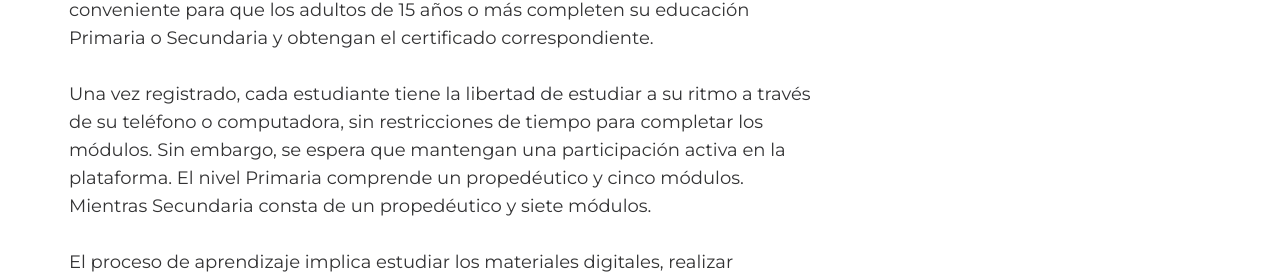
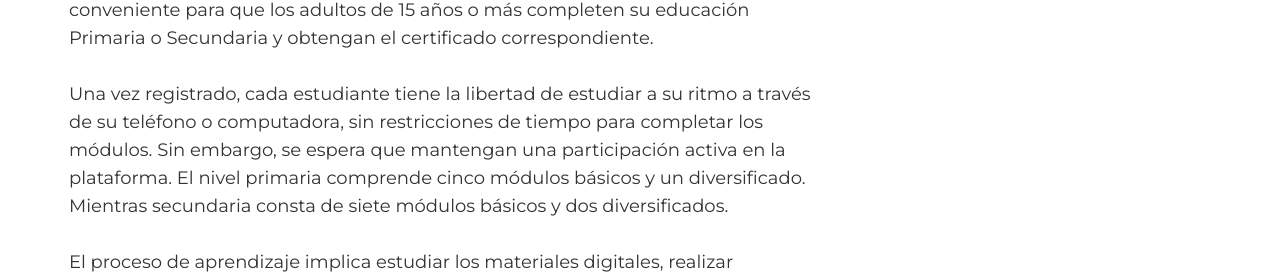
Before and after one commit to ineacdmx2024/inea-web, a Next.js app: page /oferta-educativa/enlinea in a window 1280 px wide. Shown: the part 650-924 px from the top of the page. Built offline with nearby package versions, Linux system fonts and the light colour scheme; no server answers.

Commit message:
Updated a paragraph

```diff
--- a/src/app/oferta-educativa/enlinea/page.jsx
+++ b/src/app/oferta-educativa/enlinea/page.jsx
@@ -8,7 +8,7 @@ const linea = {
   description: "",
   paragraphs: [
     "Aprende INEA es una plataforma educativa en línea y gratuita, accesible para cualquier persona. Su objetivo principal es proporcionar una vía flexible y conveniente para que los adultos de 15 años o más completen su educación Primaria o Secundaria y obtengan el certificado correspondiente.",
-    "Una vez registrado, cada estudiante tiene la libertad de estudiar a su ritmo a través de su teléfono o computadora, sin restricciones de tiempo para completar los módulos. Sin embargo, se espera que mantengan una participación activa en la plataforma. El nivel Primaria comprende un propedéutico y cinco módulos. Mientras Secundaria consta de un propedéutico y siete módulos.",
+    "Una vez registrado, cada estudiante tiene la libertad de estudiar a su ritmo a través de su teléfono o computadora, sin restricciones de tiempo para completar los módulos. Sin embargo, se espera que mantengan una participación activa en la plataforma. El nivel primaria comprende cinco módulos básicos y un diversificado. Mientras secundaria consta de siete módulos básicos y dos diversificados.",
     "El proceso de aprendizaje implica estudiar los materiales digitales, realizar actividades y aprobar una evaluación final por módulo con una calificación mínima. Los estudiantes tienen la oportunidad de mejorar sus calificaciones a través de múltiples intentos en las actividades y evaluaciones.",
   ],
   Boton: [
```
